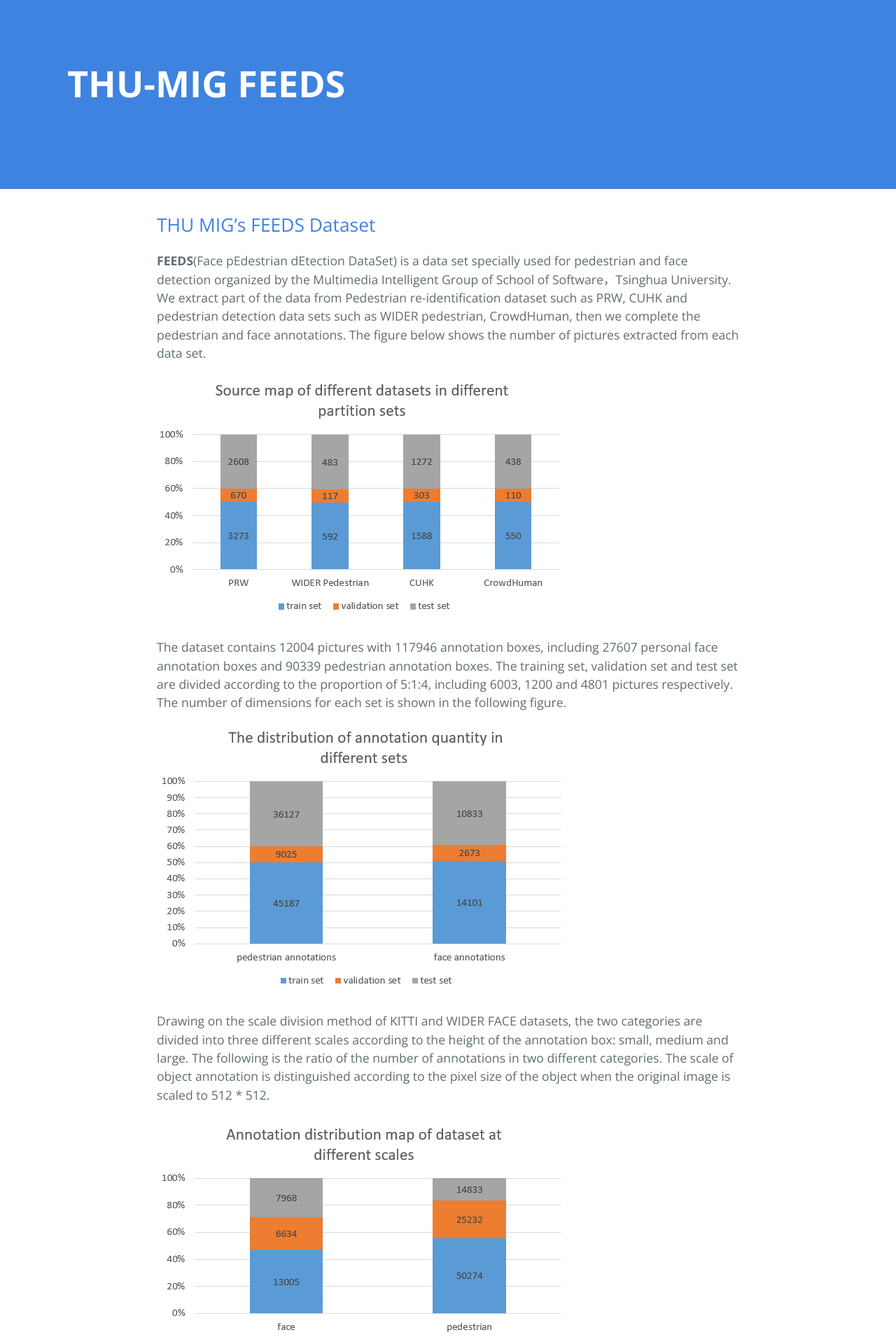
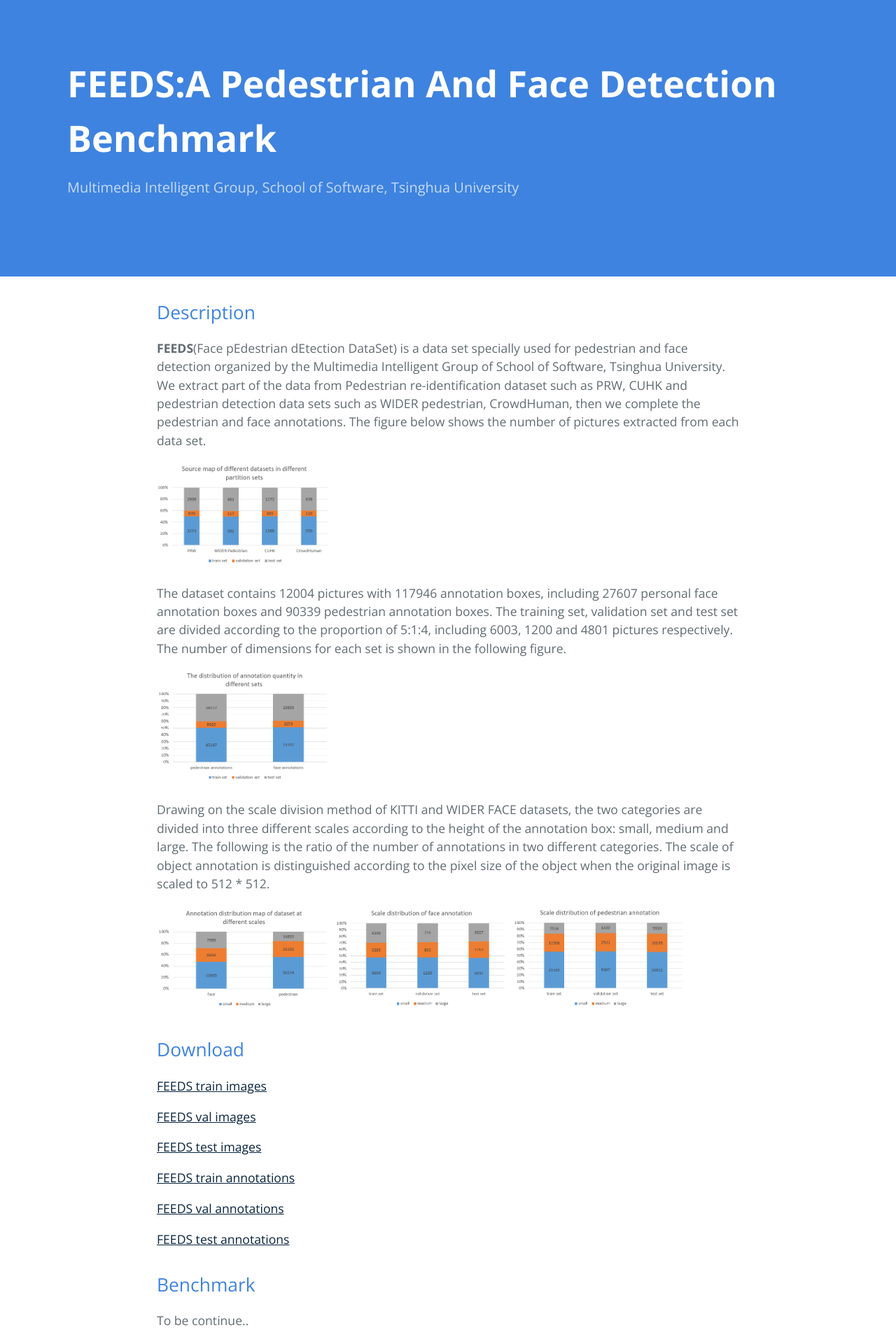
Before and after one commit to FEEDS-MIG/FEEDS-MIG.github.io, a Jekyll site: the page built from index.md, in a window 1280 px wide. Shown: the top 1920 px of the page at 70% size. Built offline with Jekyll 4.4.1, drawn with Linux system fonts in a browser that asks for light colours; our own code applies the rules of GitHub Pages for plain Markdown files; some of the changed text lies outside the part shown.

Commit message:
change title

```diff
--- a/_config.yml
+++ b/_config.yml
@@ -1,2 +1,3 @@
-title: THU-MIG FEEDS
+title: FEEDS:A Pedestrian And Face Detection Benchmark
+tagline: Multimedia Intelligent Group, School of Software, Tsinghua University
 theme: jekyll-theme-cayman
--- a/css/cayman.css
+++ b/css/cayman.css
@@ -160,10 +160,9 @@ a:hover { text-decoration: underline; }
 @media screen and (min-width: 64em) { .main-content { max-width: 64rem; padding: 2rem 6rem; margin: 0 auto; font-size: 1.1rem; } }
 @media screen and (min-width: 42em) and (max-width: 64em) { .main-content { padding: 2rem 4rem; font-size: 1.1rem; } }
 @media screen and (max-width: 42em) { .main-content { padding: 2rem 1rem; font-size: 1rem; } }
-.main-content img { max-width: 100%; align-items: center; align-content: center;  }
+.main-content img { max-width: 30%; align-items: center; align-content: center;  }
 .main-content h1, .main-content h2, .main-content h3, .main-content h4, .main-content h5, .main-content h6 { margin-top: 2rem; margin-bottom: 1rem; font-weight: normal; color: #3e83df; }
 .main-content p { margin-bottom: 1em; }
-.main-content p a { align-content: center;}
 .main-content code { padding: 2px 4px; font-family: Consolas, "Liberation Mono", Menlo, Courier, monospace; font-size: 0.9rem; color: #567482; background-color: #f3f6fa; border-radius: 0.3rem; }
 .main-content pre { padding: 0.8rem; margin-top: 0; margin-bottom: 1rem; font: 1rem Consolas, "Liberation Mono", Menlo, Courier, monospace; color: #567482; word-wrap: normal; background-color: #f3f6fa; border: solid 1px #dce6f0; border-radius: 0.3rem; }
 .main-content pre > code { padding: 0; margin: 0; font-size: 0.9rem; color: #567482; word-break: normal; white-space: pre; background: transparent; border: 0; }
--- a/index.md
+++ b/index.md
@@ -1,5 +1,5 @@
-## THU MIG's FEEDS Dataset
-**FEEDS**(Face pEdestrian dEtection DataSet) is a data set specially used for pedestrian and face detection organized by the Multimedia Intelligent Group of School of Software，Tsinghua University. We extract part of the data from Pedestrian re-identification dataset such as PRW, CUHK and pedestrian detection data sets such as WIDER pedestrian, CrowdHuman, then we complete the pedestrian and face annotations. The figure below shows the number of pictures extracted from each data set.
+## Description
+**FEEDS**(Face pEdestrian dEtection DataSet) is a data set specially used for pedestrian and face detection organized by the Multimedia Intelligent Group of School of Software, Tsinghua University. We extract part of the data from Pedestrian re-identification dataset such as PRW, CUHK and pedestrian detection data sets such as WIDER pedestrian, CrowdHuman, then we complete the pedestrian and face annotations. The figure below shows the number of pictures extracted from each data set.
 
 ![Source map of different datasets in different partition sets](https://raw.githubusercontent.com/FEEDS-MIG/FEEDS-MIG.github.io/master/images/source_map.PNG)
 
```
